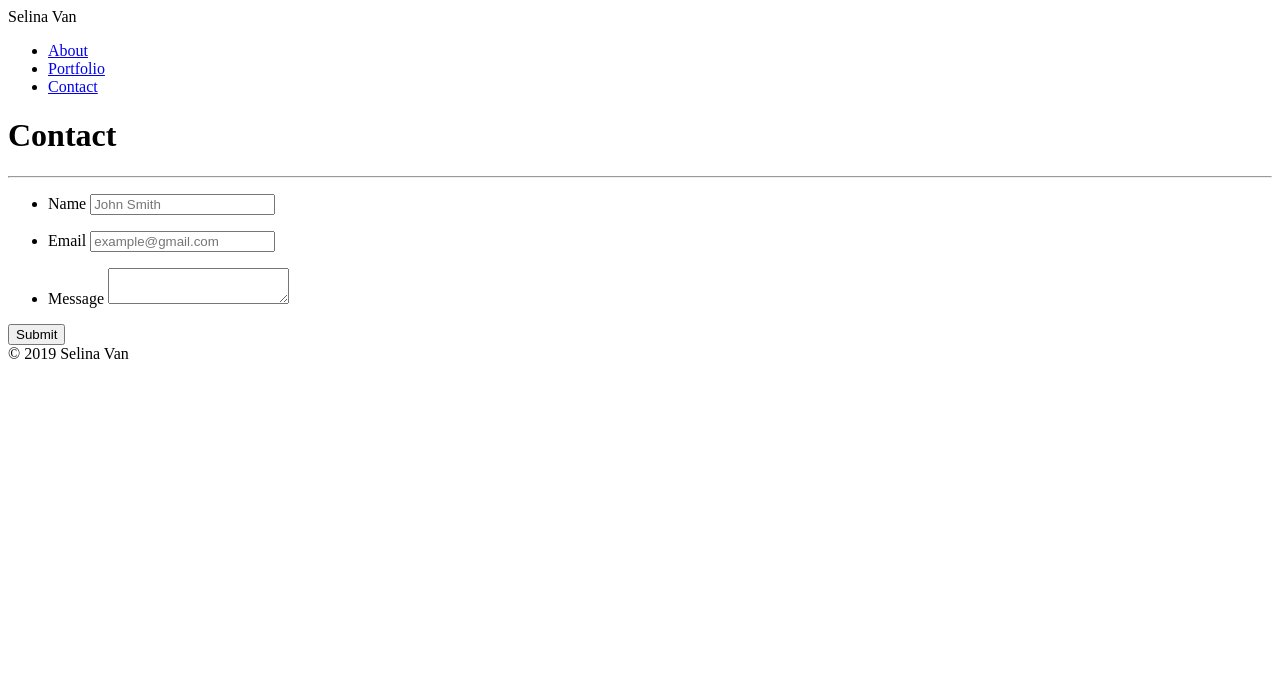
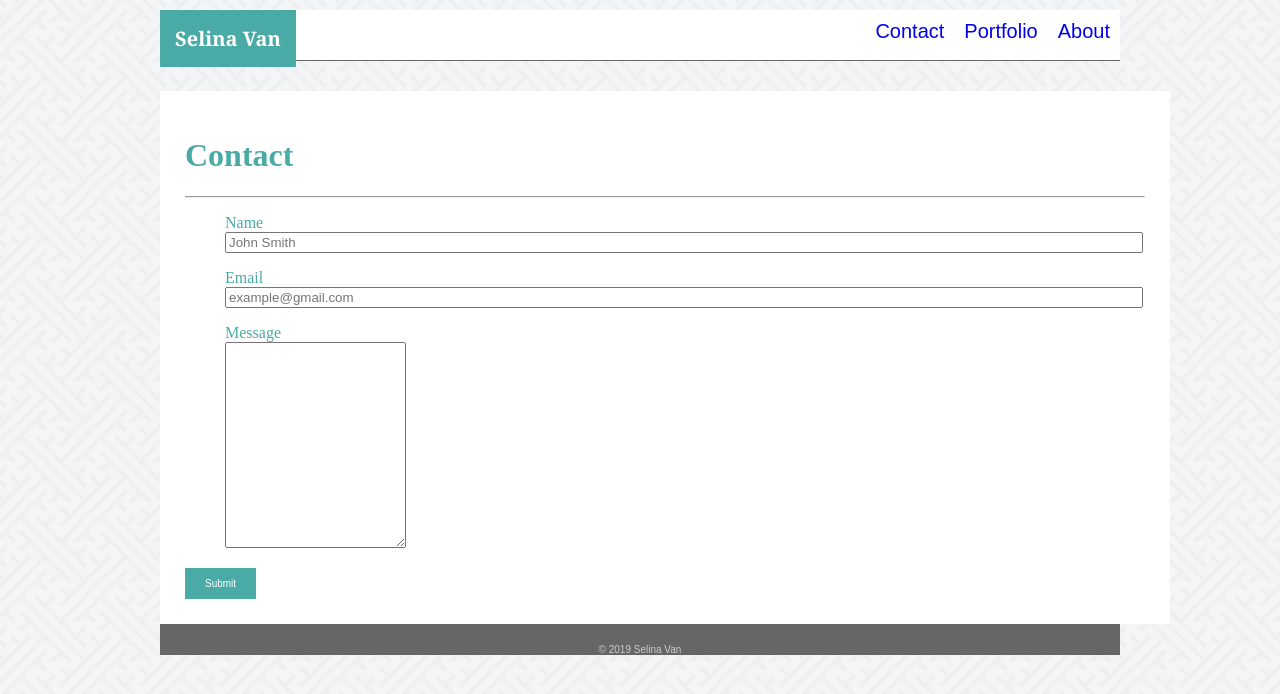
Before and after one commit to Sellieee/Basic-Portfolio, a plain HTML site: page contact.html in a window 1280 px wide. Drawn offline with Linux system fonts and the light colour scheme.

Commit message:
css started, still incomplete

```diff
--- a/assets/css/style.css
+++ b/assets/css/style.css
@@ -0,0 +1,116 @@
+body
+{
+    background-color: #ffffff;
+    width: 960px;
+    margin: 0 auto;
+    background-image: url("../images/interlaced.png");
+    overflow: hidden;
+}
+
+.logo
+{
+    background-color: #4aaaa5;
+    padding: 15px;
+    font-family: Georgia, 'Times New Roman', Times, serif;
+    color: #ffffff;
+    font-size: 20px;
+    font-weight: bold;
+    text-align: left;
+    float: left;
+    display: block;
+    margin-top: 0px;
+    z-index: 1;
+    height: 5%;
+}
+
+header
+{
+    background-color: #ffffff;
+    border-bottom: 1px solid #666666;
+    margin-bottom: 30px;
+
+}
+
+.top
+{
+    font-family: Arial, Helvetica, sans-serif;
+    background-color: #ffffff;
+    font-size: 10px;
+    height: 50px;
+}
+
+a
+{
+    text-decoration: none;
+    float: right;
+    padding: 10px;
+    font-size: 20px;
+
+}
+
+li
+{
+    list-style-type: none;
+}
+
+h1
+{
+    display: block;
+    border-color: #cccccc;
+}
+
+.form
+{
+    background-color: #ffffff;
+    border-color: #dddddd;
+    display: block;
+    clear: both;
+    width: 960px;
+    height: auto;
+    padding: 25px;
+    color: #4aaaa5;
+}
+
+label
+{
+    display: block;
+    clear: both;
+}
+
+input
+{
+    /*Width = 960px - 50px (padding)*/
+    width: 910px;
+}
+
+textarea
+{
+    height: 200px;
+    width: 910px
+    overflow: auto;
+}
+
+.button
+{
+    background-color: #4aaaa5;
+    font-family: Arial, Helvetica, sans-serif;
+    font-size: 10px;
+    color: #ffffff;
+    padding: 10px 20px;
+    border: none;
+    width: auto;
+}
+
+footer
+{
+    background-color: #666666;
+    text-align: center;
+    padding-top: 20px;
+    font-family: Arial, Helvetica, sans-serif;
+    color: #cccccc;
+    font-size: 10px;
+    position: static;
+    left: 0;
+    bottom: 0px;
+    width: auto;
+}
--- a/contact.html
+++ b/contact.html
@@ -12,9 +12,11 @@
 
 <body>
     <header>
-    <div>
-    Selina Van
+    <div class="logo">
+    <strong>Selina Van</strong>
+    </div>
 
+    <div class="top">
     <nav>
         <ul>
             <li><a href="index.html">About</a></li>
@@ -25,7 +27,8 @@
     </div>
     </header>
 
-    <div>
+
+    <div class="form">
     <h1>Contact</h1>
     <hr>
 
@@ -48,7 +51,7 @@
                 <textarea type="text" id="email" required="required"></textarea>
             </li>
         </ul>
-        <input type="submit">
+        <input type="submit" class="button">
     </form>
     </div>
 
```
Also changed, not shown: index.html (+4 -2 lines), portfolio.html (+4 -2 lines), assets/images/interlaced.png (added), 1 other file.
